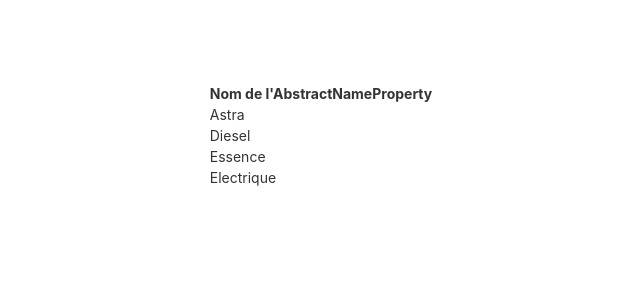
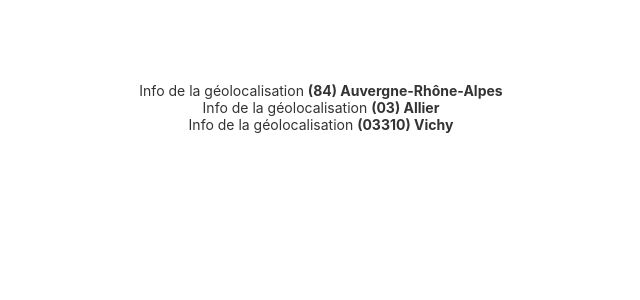
Before and after one commit to pguyon/Angular, an Angular app: page / in a window 1280 px wide. Shown: the top 300 px of the page, without its empty margins (319-959 px from the left). Built offline with nearby package versions, Linux system fonts and the light colour scheme.

Commit message:
fin lundi 19/04

```diff
--- a/src/app/app.component.html
+++ b/src/app/app.component.html
@@ -419,22 +419,96 @@
 <!--  <p>{{ energy.displayName('Turbo') }}</p>-->
 
   <!-- Code pour afficher le tableau d'objet de type AbstractNameProperty -->
-  <table>
-    <thead>
-      <tr>
-        <th>
-          Nom de l'AbstractNameProperty
-        </th>
-      </tr>
-    </thead>
-    <tbody>
-      <tr *ngFor="let abstractNameProperty of arrayAbstractType">
-        <td>
-          {{ abstractNameProperty.name }}
-        </td>
-      </tr>
-    </tbody>
-  </table>
+<!--  <table>-->
+<!--    <thead>-->
+<!--      <tr>-->
+<!--        <th>-->
+<!--          Nom de l'AbstractNameProperty-->
+<!--        </th>-->
+<!--      </tr>-->
+<!--    </thead>-->
+<!--    <tbody>-->
+<!--      <tr *ngFor="let abstractNameProperty of arrayAbstractType">-->
+<!--        <td>-->
+<!--          {{ abstractNameProperty.name }}-->
+<!--        </td>-->
+<!--      </tr>-->
+<!--    </tbody>-->
+<!--  </table>-->
+
+  <!-- Code pour afficher les variables de la GeoApi -->
+<!--  <div>-->
+<!--    <p>-->
+<!--      Nom région-->
+<!--      <strong>{{ auvergneRhoneAlpes.nom }}</strong>-->
+<!--    </p>-->
+<!--  </div>-->
+<!--  <div>-->
+<!--    <p>-->
+<!--      Code région-->
+<!--      <strong>{{ auvergneRhoneAlpes.code }}</strong>-->
+<!--    </p>-->
+<!--  </div>-->
+<!--  &lt;!&ndash; Affichage du département &ndash;&gt;-->
+<!--  <div>-->
+<!--    <p>-->
+<!--      Nom département-->
+<!--      <strong>{{ allier.nom }}</strong>-->
+<!--    </p>-->
+<!--  </div>-->
+<!--  <div>-->
+<!--    <p>-->
+<!--      Code département-->
+<!--      <strong>{{ allier.code }}</strong>-->
+<!--    </p>-->
+<!--  </div>-->
+<!--  <div>-->
+<!--    <p>-->
+<!--      Code région du départment-->
+<!--      <strong>{{ allier.codeRegion }}</strong>-->
+<!--    </p>-->
+<!--  </div>-->
+<!--  &lt;!&ndash; Affichage de la commune &ndash;&gt;-->
+<!--  <div>-->
+<!--    <p>-->
+<!--      Nom commune-->
+<!--      <strong>{{ commune.nom }}</strong>-->
+<!--    </p>-->
+<!--  </div>-->
+<!--  <div>-->
+<!--    <p>-->
+<!--      Code commune-->
+<!--      <strong>{{ commune.code }}</strong>-->
+<!--    </p>-->
+<!--  </div>-->
+<!--  <div>-->
+<!--    <p>-->
+<!--      Code département de la commune-->
+<!--      <strong>{{ commune.codeDepartment }}</strong>-->
+<!--    </p>-->
+<!--  </div>-->
+<!--  <div>-->
+<!--    <p>-->
+<!--      Code région de la commune-->
+<!--      <strong>{{ commune.codeRegion }}</strong>-->
+<!--    </p>-->
+<!--  </div>-->
+<!--  <div>-->
+<!--    <p>-->
+<!--      Population de la commune-->
+<!--      <strong>{{ commune.population }}</strong>-->
+<!--    </p>-->
+<!--  </div>-->
+
+  <div *ngFor="let abstractGeoApi of arrayAbstractGeoApi">
+    <div>
+      <p>
+        Info de la géolocalisation
+        <strong>{{ abstractGeoApi.afficherGeoApi() }}</strong>
+      </p>
+    </div>
+  </div>
+
 
 </div>
 
--- a/src/app/app.component.ts
+++ b/src/app/app.component.ts
@@ -6,8 +6,12 @@
 import {User} from '../models/user';
 import {Library} from '../models/library';
 import {Game} from '../models/game';
-import {Region} from '../models/region';
+import {RegionInterface} from '../models/region';
 import {AbstractNameProperty} from '../models/abstract-name';
+import {Region} from '../models/api-geo/region';
+import {Departement} from '../models/api-geo/departement';
+import {Commune} from '../models/api-geo/commune';
+import {AbstractGeoApi} from '../models/api-geo/abstract-geo-api';
 
 @Component({
   selector: 'app-root',
@@ -20,9 +24,13 @@
   model: Model;
   tiroir: Array<Couvert>;
   user: User;
-  auvergneRA: Region;
+  auvergneRA: RegionInterface;
   energy: Energy;
   arrayAbstractType: Array<AbstractNameProperty>;
+  auvergneRhoneAlpes: Region;
+  allier: Departement;
+  commune: Commune;
+  arrayAbstractGeoApi: Array<AbstractGeoApi>;
 
   constructor() {
     this.initialiserModel();
@@ -30,6 +38,7 @@
     this.initialiserGameLibrary();
     this.howToWorkWithInterface();
     this.howToWorkWithAbstractClasses();
+    this.exerciceLundiGeoApiAffichage();
   }
 
   initialiserModel(): void {
@@ -142,4 +151,14 @@
       }
     }
   }
+
+  exerciceLundiGeoApiAffichage(): void {
+    this.auvergneRhoneAlpes = new Region('Auvergne-Rhône-Alpes', '84');
+    this.allier = new Departement('Allier', '03', '84');
+    this.commune = new Commune('Vichy', '03310', '03', '84', ['03200'], 24383);
+    this.arrayAbstractGeoApi = new Array<AbstractGeoApi>();
+    this.arrayAbstractGeoApi.push(this.auvergneRhoneAlpes);
+    this.arrayAbstractGeoApi.push(this.allier);
+    this.arrayAbstractGeoApi.push(this.commune);
+  }
 }
--- a/src/models/region.ts
+++ b/src/models/region.ts
@@ -1,5 +1,5 @@
 
-export interface Region {
+export interface RegionInterface {
   nom: string;
   code: string;
 }
```
